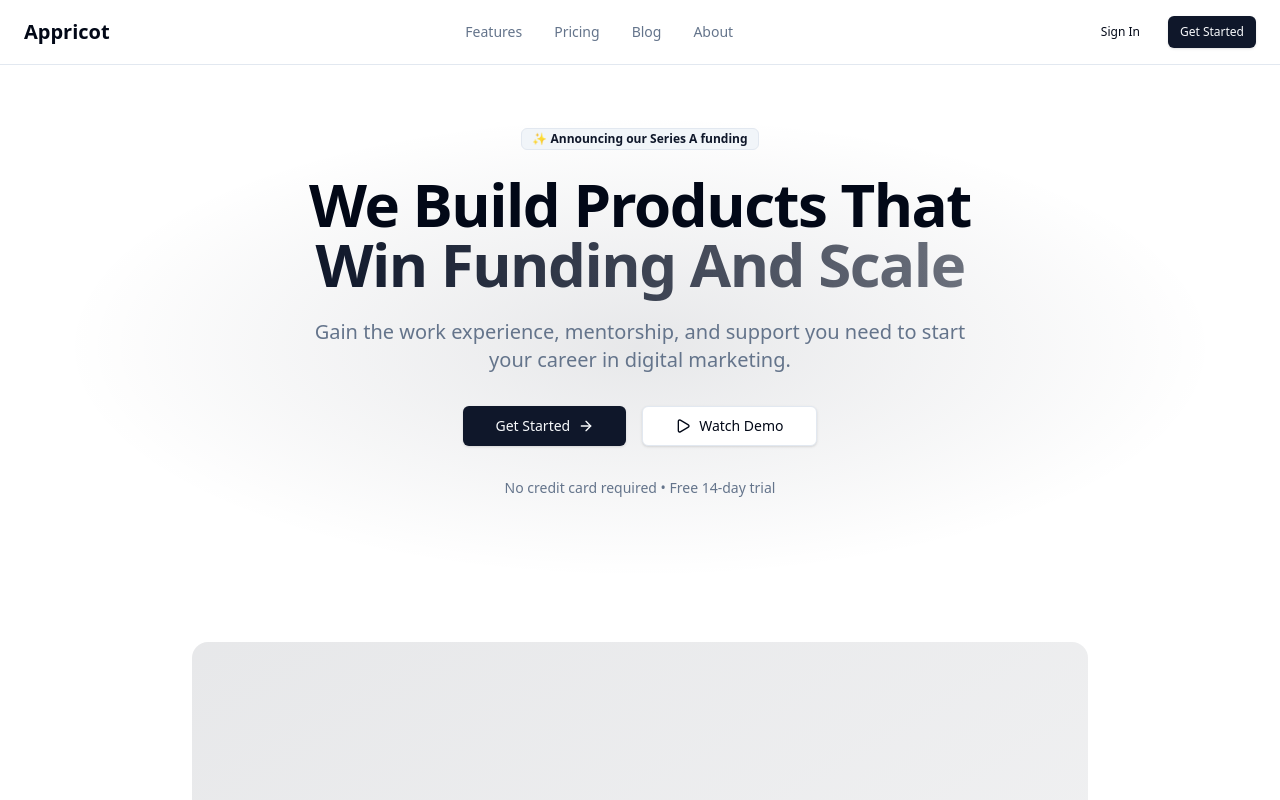
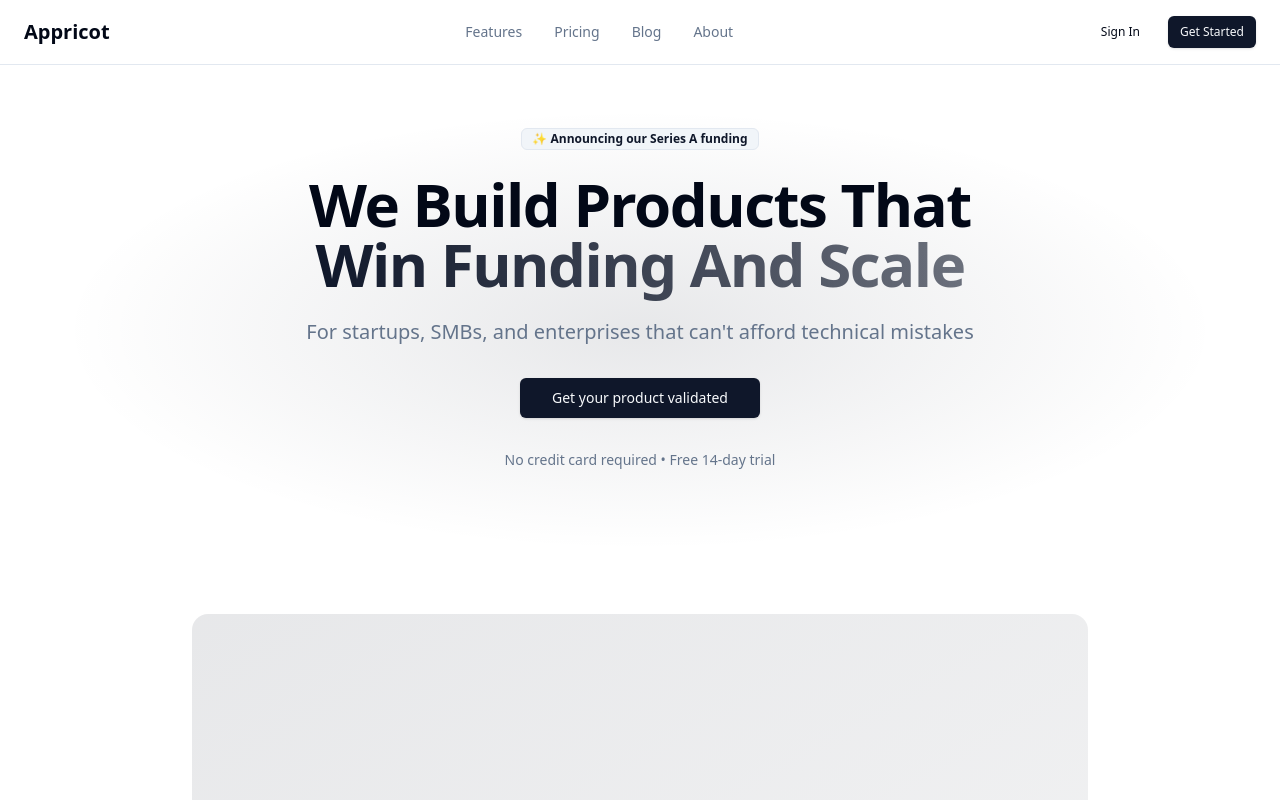
Before and after one commit to appricotsoft/demo-appricot, a Next.js app: page /en in a window 1280 px wide. Shown: the top 800 px of the page. Built offline with nearby package versions, Linux system fonts and the light colour scheme.

Commit message:
Hero: update subtitle and single CTA button

```diff
--- a/src/components/sections/Hero.tsx
+++ b/src/components/sections/Hero.tsx
@@ -26,16 +26,13 @@ export default function Hero() {
 
           {/* Subtitle */}
           <p className="text-lg md:text-xl text-muted-foreground max-w-2xl mb-8">
-            Gain the work experience, mentorship, and support you need to start your career in digital marketing.
+            For startups, SMBs, and enterprises that can't afford technical mistakes
           </p>
 
-          {/* CTA Buttons */}
+          {/* CTA Button */}
           <div className="flex flex-col sm:flex-row items-center gap-4 mb-8">
-            <Button size="lg" className="gap-2">
-              Get Started <ArrowRight className="h-4 w-4" />
-            </Button>
-            <Button size="lg" variant="outline" className="gap-2">
-              <Play className="h-4 w-4" /> Watch Demo
+            <Button size="lg">
+              Get your product validated
             </Button>
           </div>
 
```
